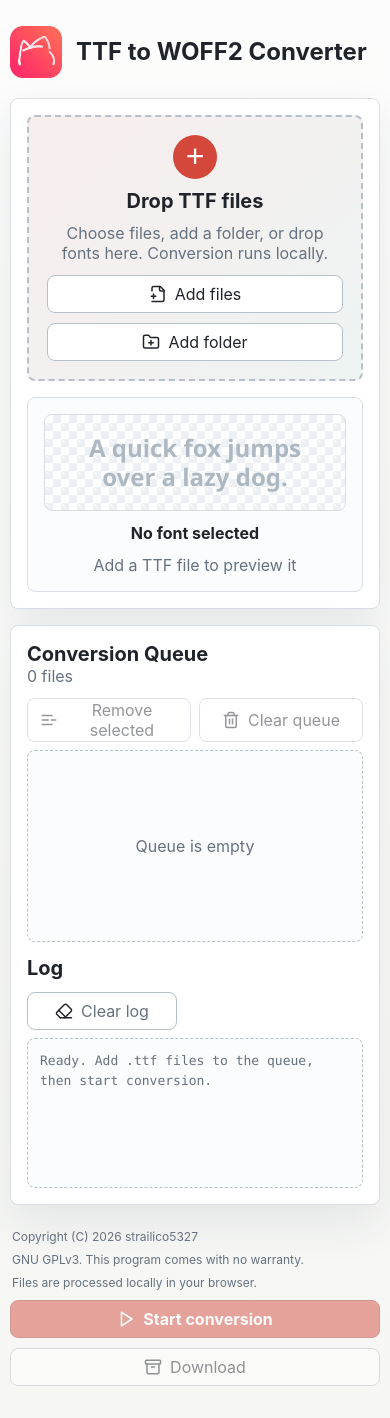
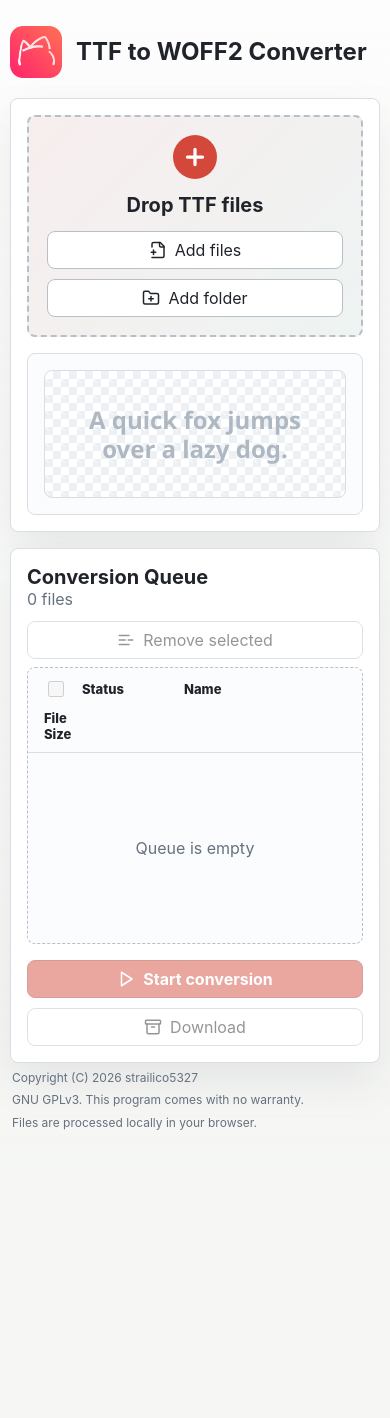
Before and after one commit to strailico5327/ttf2woff2-converter, a website built with Vite: page index.html in a window 390 px wide. After the commit the page ends 1162 px from the top, so only its background shows below. Built offline with nearby package versions, Linux system fonts and the light colour scheme.

Commit message:
style: adjust layout

```diff
--- a/index.html
+++ b/index.html
@@ -25,9 +25,10 @@
             <input id="fileInput" type="file" accept=".ttf,font/ttf" multiple />
             <input id="folderInput" type="file" accept=".ttf,font/ttf" multiple webkitdirectory />
             <div class="drop-copy">
-              <span class="drop-symbol" aria-hidden="true">+</span>
+              <span class="drop-symbol" aria-hidden="true">
+              <i data-lucide="plus"></i>
+            </span>
             <h2 id="dropTitle">Drop TTF files</h2>
-              <p>Choose files, add a folder, or drop fonts here. Conversion runs locally.</p>
             <div class="drop-actions" aria-label="File actions">
                 <button id="addFilesButton" class="secondary-button" type="button">
                   <i data-lucide="file-plus-2"></i>
@@ -43,8 +44,6 @@
 
           <div class="preview-panel" aria-label="Font preview">
             <div class="font-preview is-empty" id="fontPreview" aria-hidden="true">A quick fox jumps over a lazy dog.</div>
-            <strong id="previewTitle">No font selected</strong>
-            <span id="previewMeta">Add a TTF file to preview it</span>
           </div>
         </section>
 
@@ -57,34 +56,13 @@
             <div class="queue-actions">
               <button id="removeSelectedButton" class="secondary-button" type="button">
                 <i data-lucide="list-minus"></i>
-                <span>Remove selected</span>
-              </button>
-              <button id="clearQueueButton" class="secondary-button" type="button">
-                <i data-lucide="trash-2"></i>
-                <span>Clear queue</span>
+                <span id="removeSelectedLabel">Remove selected</span>
               </button>
             </div>
           </div>
           <div class="queue-list" id="queueList" aria-live="polite"></div>
 
-          <section class="log-panel" aria-labelledby="logTitle">
-            <div class="panel-head">
-              <h2 id="logTitle">Log</h2>
-              <button class="secondary-button" id="clearLogButton" type="button">
-                <i data-lucide="eraser"></i>
-                <span>Clear log</span>
-              </button>
-            </div>
-            <pre id="logBox"></pre>
-          </section>
-        </section>
-
           <section class="bottom-bar" aria-label="Conversion controls">
-          <footer class="legal">
-            <span>Copyright (C) 2026 strailico5327</span>
-            <span>GNU GPLv3. This program comes with no warranty.</span>
-            <span>Files are processed locally in your browser.</span>
-          </footer>
             <div class="action-row">
               <button class="primary-button" id="convertButton" type="button" disabled>
                 <i data-lucide="play"></i>
@@ -96,6 +74,13 @@
               </button>
             </div>
           </section>
+        </section>
+
+        <footer class="legal">
+          <span>Copyright (C) 2026 strailico5327</span>
+          <span>GNU GPLv3. This program comes with no warranty.</span>
+          <span>Files are processed locally in your browser.</span>
+        </footer>
       </section>
     </main>
 
--- a/src/main.js
+++ b/src/main.js
@@ -6,8 +6,8 @@ import {
   FolderPlus,
   Info,
   ListMinus,
+  Plus,
   Play,
-  Trash2,
   UploadCloud,
   createIcons,
 } from 'lucide';
@@ -21,8 +21,8 @@ const icons = {
   FolderPlus,
   Info,
   ListMinus,
+  Plus,
   Play,
-  Trash2,
   UploadCloud,
 };
 
@@ -33,6 +33,7 @@ const state = {
   queue: [],
   queueKeys: new Set(),
   selectedKeys: new Set(),
+  highlightedKey: null,
   results: [],
   running: false,
   previewRequestId: 0,
@@ -48,8 +49,6 @@ const elements = {
   aboutDialog: document.querySelector('#aboutDialog'),
   addFilesButton: document.querySelector('#addFilesButton'),
   addFolderButton: document.querySelector('#addFolderButton'),
-  clearLogButton: document.querySelector('#clearLogButton'),
-  clearQueueButton: document.querySelector('#clearQueueButton'),
   convertButton: document.querySelector('#convertButton'),
   downloadAllButton: document.querySelector('#downloadAllButton'),
   downloadLabel: document.querySelector('#downloadLabel'),
@@ -57,17 +56,16 @@ const elements = {
   fileInput: document.querySelector('#fileInput'),
   folderInput: document.querySelector('#folderInput'),
   fontPreview: document.querySelector('#fontPreview'),
-  logBox: document.querySelector('#logBox'),
-  previewMeta: document.querySelector('#previewMeta'),
-  previewTitle: document.querySelector('#previewTitle'),
   queueCount: document.querySelector('#queueCount'),
   queueList: document.querySelector('#queueList'),
   removeSelectedButton: document.querySelector('#removeSelectedButton'),
+  removeSelectedLabel: document.querySelector('#removeSelectedLabel'),
 };
 
 createIcons({ icons });
 log('Ready. Add .ttf files to the queue, then start conversion.');
 render();
+warmCompress();
 
 elements.aboutButton?.addEventListener('click', () => {
   elements.aboutDialog.showModal();
@@ -93,28 +91,18 @@ elements.folderInput.addEventListener('change', () => {
   elements.folderInput.value = '';
 });
 
-elements.clearQueueButton.addEventListener('click', () => {
-  if (state.running) return;
-  const count = state.queue.length;
-  state.queue = [];
-  state.queueKeys.clear();
-  state.selectedKeys.clear();
-  log(`Queue cleared. Removed ${count} file(s).`);
-  render();
-});
-
 elements.removeSelectedButton.addEventListener('click', () => {
-  if (state.running || state.selectedKeys.size === 0) return;
-  const selectedCount = state.selectedKeys.size;
+  const selectedCount = selectedQueueItems().length;
+  if (state.running || selectedCount === 0) return;
   state.queue = state.queue.filter((item) => !state.selectedKeys.has(item.key));
   state.queueKeys = new Set(state.queue.map((item) => item.key));
+  state.results = state.results.filter((result) => !state.selectedKeys.has(result.key));
+  if (!state.queueKeys.has(state.highlightedKey)) {
+    state.highlightedKey = null;
+  }
   state.selectedKeys.clear();
   log(`Removed selected item(s): ${selectedCount}`);
   render();
-});
-
-elements.clearLogButton.addEventListener('click', () => {
-  elements.logBox.textContent = '';
 });
 
 elements.convertButton.addEventListener('click', () => {
@@ -194,6 +182,7 @@ function addFiles(files) {
   }
 
   render();
+  warmCompress();
 }
 
 async function convertQueue() {
@@ -201,13 +190,32 @@ async function convertQueue() {
 
   state.running = true;
   state.results = [];
+  state.queue.forEach((item) => {
+    item.status = 'Queued';
+  });
   render();
 
   let successCount = 0;
   let failedCount = 0;
 
   log(`Starting conversion for ${state.queue.length} queued TTF file(s)...`);
-  const compress = await getCompress();
+  state.queue.forEach((item) => {
+    item.status = 'Preparing';
+  });
+  renderQueue();
+
+  let compress;
+  try {
+    compress = await getCompress();
+  } catch (error) {
+    state.queue.forEach((item) => {
+      item.status = 'Failed';
+    });
+    log(`Failed to load WOFF2 compressor: ${error.message || error}`);
+    state.running = false;
+    render();
+    return;
+  }
 
   for (const item of state.queue) {
     try {
@@ -217,6 +225,7 @@ async function convertQueue() {
       const output = await compress(source);
       const outputName = item.file.name.replace(/\.ttf$/i, '.woff2');
       const result = {
+        key: item.key,
         name: outputName,
         path: item.path.replace(/\.ttf$/i, '.woff2'),
         blob: new Blob([output], { type: 'font/woff2' }),
@@ -243,35 +252,74 @@ async function convertQueue() {
 
 function render() {
   elements.convertButton.disabled = state.running || state.queue.length === 0;
-  elements.downloadAllButton.disabled = state.results.length === 0;
-  elements.clearQueueButton.disabled = state.running || state.queue.length === 0;
-  elements.removeSelectedButton.disabled = state.running || state.selectedKeys.size === 0;
+  const selectedResults = selectedConvertedResults();
+  elements.downloadAllButton.disabled = selectedResults.length === 0;
+  const selectedCount = selectedQueueItems().length;
+  const allSelected = state.queue.length > 0 && selectedCount === state.queue.length;
+  elements.removeSelectedButton.disabled = state.running || selectedCount === 0;
+  elements.removeSelectedLabel.textContent = allSelected ? 'Clear' : 'Remove selected';
   elements.addFilesButton.disabled = state.running;
   elements.addFolderButton.disabled = state.running;
-  elements.downloadLabel.textContent = downloadButtonText();
+  elements.downloadLabel.textContent = downloadButtonText(selectedResults.length);
 
   elements.queueCount.textContent = `${state.queue.length} ${state.queue.length === 1 ? 'file' : 'files'}`;
   renderQueue();
   void updateFontPreview();
 }
 
+function selectedQueueItems() {
+  return state.queue.filter((item) => state.selectedKeys.has(item.key));
+}
+
+function selectedConvertedResults() {
+  return state.results.filter((result) => state.selectedKeys.has(result.key));
+}
+
 function renderQueue() {
+  elements.queueList.innerHTML = '';
+  elements.queueList.append(createQueueHeader());
+
   if (state.queue.length === 0) {
-    elements.queueList.innerHTML = '<div class="empty-state">Queue is empty</div>';
+    const empty = document.createElement('div');
+    empty.className = 'empty-state';
+    empty.textContent = 'Queue is empty';
+    elements.queueList.append(empty);
     return;
   }
 
-  elements.queueList.innerHTML = '';
-
   state.queue.forEach((item) => {
-    const row = document.createElement('label');
+    const row = document.createElement('div');
     row.className = 'queue-row';
+    if (item.key === state.highlightedKey) {
+      row.classList.add('is-highlighted');
+    }
+    row.tabIndex = 0;
+    row.setAttribute('role', 'button');
+    row.setAttribute('aria-selected', String(item.key === state.highlightedKey));
+    row.addEventListener('click', () => {
+      state.highlightedKey = item.key;
+      render();
+    });
+    row.addEventListener('keydown', (event) => {
+      if (event.key === 'Enter' || event.key === ' ') {
+        event.preventDefault();
+        state.highlightedKey = item.key;
+        render();
+      }
+    });
 
     const checkbox = document.createElement('input');
     checkbox.type = 'checkbox';
     checkbox.checked = state.selectedKeys.has(item.key);
     checkbox.disabled = state.running;
-    checkbox.addEventListener('change', () => {
+    checkbox.addEventListener('click', (event) => {
+      event.stopPropagation();
+    });
+    checkbox.addEventListener('keydown', (event) => {
+      event.stopPropagation();
+    });
+    checkbox.addEventListener('change', (event) => {
+      event.stopPropagation();
       if (checkbox.checked) {
         state.selectedKeys.add(item.key);
       } else {
@@ -292,13 +340,47 @@ function renderQueue() {
     size.className = 'file-size';
     size.textContent = formatBytes(item.file.size);
 
-    row.append(checkbox, name, status, size);
+    row.append(checkbox, status, name, size);
     elements.queueList.append(row);
   });
 }
 
+function createQueueHeader() {
+  const selectedCount = selectedQueueItems().length;
+  const allSelected = state.queue.length > 0 && selectedCount === state.queue.length;
+  const header = document.createElement('div');
+  header.className = 'queue-row queue-header';
+
+  const checkbox = document.createElement('input');
+  checkbox.type = 'checkbox';
+  checkbox.checked = allSelected;
+  checkbox.indeterminate = selectedCount > 0 && !allSelected;
+  checkbox.disabled = state.running || state.queue.length === 0;
+  checkbox.setAttribute('aria-label', 'Select all');
+  checkbox.addEventListener('change', () => {
+    if (checkbox.checked) {
+      state.queue.forEach((item) => state.selectedKeys.add(item.key));
+    } else {
+      state.selectedKeys.clear();
+    }
+    render();
+  });
+
+  const status = document.createElement('span');
+  status.textContent = 'Status';
+
+  const name = document.createElement('span');
+  name.textContent = 'Name';
+
+  const size = document.createElement('span');
+  size.textContent = 'File Size';
+
+  header.append(checkbox, status, name, size);
+  return header;
+}
+
 function previewQueueItem() {
-  return state.queue.find((item) => state.selectedKeys.has(item.key)) || state.queue[0] || null;
+  return state.queue.find((item) => item.key === state.highlightedKey) || null;
 }
 
 function disposePreviewFont() {
@@ -315,19 +397,17 @@ function disposePreviewFont() {
   };
 }
 
-function clearFontPreview(title = 'No font selected', meta = 'Add a TTF file to preview it') {
+function clearFontPreview() {
   state.previewRequestId += 1;
   disposePreviewFont();
   elements.fontPreview.classList.add('is-empty');
   elements.fontPreview.style.fontFamily = '';
   elements.fontPreview.textContent = PREVIEW_TEXT;
-  elements.previewTitle.textContent = title;
-  elements.previewMeta.textContent = meta;
 }
 
 async function updateFontPreview() {
   if (!('FontFace' in window)) {
-    clearFontPreview('Preview unavailable', 'This browser does not support FontFace preview.');
+    clearFontPreview();
     return;
   }
 
@@ -338,15 +418,12 @@ async function updateFontPreview() {
   }
 
   if (state.previewFont.key === item.key) {
-    elements.previewMeta.textContent = item.path;
     return;
   }
 
   const requestId = state.previewRequestId + 1;
   state.previewRequestId = requestId;
   elements.fontPreview.classList.add('is-empty');
-  elements.previewTitle.textContent = 'Loading preview';
-  elements.previewMeta.textContent = item.path;
 
   const family = `TTFPreview-${requestId}`;
   const url = URL.createObjectURL(item.file);
@@ -369,8 +446,6 @@ async function updateFontPreview() {
     elements.fontPreview.classList.remove('is-empty');
     elements.fontPreview.style.fontFamily = `"${family}", "Segoe UI", sans-serif`;
     elements.fontPreview.textContent = PREVIEW_TEXT;
-    elements.previewTitle.textContent = 'Font preview';
-    elements.previewMeta.textContent = item.path;
   } catch (error) {
     if (state.previewRequestId !== requestId) {
       URL.revokeObjectURL(url);
@@ -378,20 +453,21 @@ async function updateFontPreview() {
     }
 
     URL.revokeObjectURL(url);
-    clearFontPreview('Preview unavailable', error.message || 'The selected font could not be previewed.');
+    clearFontPreview();
   }
 }
 
 function downloadAllResults() {
-  if (state.results.length === 0) return;
+  const selectedResults = selectedConvertedResults();
+  if (selectedResults.length === 0) return;
 
-  if (state.results.length === 1) {
-    downloadBlob(state.results[0].blob, state.results[0].name);
+  if (selectedResults.length === 1) {
+    downloadBlob(selectedResults[0].blob, selectedResults[0].name);
     return;
   }
 
   const zipEntries = {};
-  const pendingReads = state.results.map(async (result) => {
+  const pendingReads = selectedResults.map(async (result) => {
     zipEntries[result.path] = new Uint8Array(await result.blob.arrayBuffer());
   });
 
@@ -403,18 +479,38 @@ function downloadAllResults() {
   });
 }
 
-function downloadButtonText() {
-  if (state.results.length === 1) return 'Download file';
-  if (state.results.length > 1) return 'Download archive';
+function downloadButtonText(downloadableCount) {
+  if (downloadableCount === 1) return 'Download file';
+  if (downloadableCount > 1) return 'Download archive';
   return 'Download';
 }
 
 async function getCompress() {
   if (!compressLoader) {
-    compressLoader = import('wawoff2/compress').then((module) => module.default);
+    compressLoader = import('wawoff2/compress')
+      .then((module) => module.default)
+      .catch((error) => {
+        compressLoader = undefined;
+        throw error;
+      });
   }
 
   return compressLoader;
+}
+
+function warmCompress() {
+  const preload = () => {
+    void getCompress().catch((error) => {
+      console.warn('WOFF2 compressor preload failed:', error);
+    });
+  };
+
+  if ('requestIdleCallback' in window) {
+    window.requestIdleCallback(preload, { timeout: 1200 });
+    return;
+  }
+
+  window.setTimeout(preload, 400);
 }
 
 function downloadBlob(blob, filename) {
@@ -493,11 +589,10 @@ function formatBytes(bytes) {
 function statusClass(status) {
   if (status === 'Done') return 'is-done';
   if (status === 'Failed') return 'is-failed';
-  if (status === 'Converting') return 'is-running';
+  if (status === 'Converting' || status === 'Preparing') return 'is-running';
   return '';
 }
 
 function log(message) {
-  elements.logBox.textContent += `${message}\n`;
-  elements.logBox.scrollTop = elements.logBox.scrollHeight;
+  console.info(message);
 }
--- a/src/styles.css
+++ b/src/styles.css
@@ -18,6 +18,7 @@
   --checker-base: #ffffff;
   --empty-preview: #aeb8c2;
   --row-bg: #ffffff;
+  --row-active: #fff5f3;
   --done-bg: #e9f7ef;
   --failed-bg: #fff0ee;
   --shadow: 0 18px 45px rgba(30, 41, 59, 0.09);
@@ -45,6 +46,7 @@
     --checker-base: #151a1f;
     --empty-preview: #697582;
     --row-bg: #1b2026;
+    --row-active: #2a1f21;
     --done-bg: #173225;
     --failed-bg: #3a2324;
     --shadow: 0 18px 45px rgba(0, 0, 0, 0.34);
@@ -211,7 +213,7 @@ h2 {
 .drop-copy {
   display: grid;
   justify-items: center;
-  gap: 10px;
+  gap: 14px;
   max-width: 500px;
   padding: 18px;
 }
@@ -222,7 +224,7 @@ h2 {
   justify-content: center;
   gap: 10px;
   width: min(360px, 100%);
-  margin-top: 2px;
+  margin-top: 0;
 }
 
 .drop-actions button {
@@ -234,34 +236,32 @@ h2 {
 .drop-copy p,
 .preview-panel span,
 .queue-head p,
-.panel-head span,
 .file-size,
 .empty-state,
-.legal,
-#logBox {
+.legal {
   color: var(--muted);
 }
 
 .drop-symbol {
-  display: inline-flex;
-  align-items: center;
-  justify-content: center;
+  display: grid;
+  place-items: center;
   width: 44px;
   height: 44px;
   border-radius: 50%;
   background: var(--accent);
   color: #fff;
-  font-family: Arial, sans-serif;
-  font-size: 32px;
-  line-height: 1;
-  padding-bottom: 2px;
+}
+
+.drop-symbol svg {
+  width: 26px;
+  height: 26px;
+  stroke-width: 3;
 }
 
 .preview-panel {
   display: grid;
-  align-content: center;
-  justify-items: center;
-  gap: 12px;
+  align-content: stretch;
+  justify-items: stretch;
   min-height: 214px;
   min-width: 0;
   padding: 16px;
@@ -274,7 +274,8 @@ h2 {
 .font-preview {
   display: grid;
   width: 100%;
-  min-height: 124px;
+  height: 100%;
+  min-height: 180px;
   place-items: center;
   padding: 18px;
   border: 1px solid var(--line);
@@ -307,12 +308,9 @@ h2 {
 }
 
 .bottom-bar {
-  grid-column: 1 / -1;
-  display: grid;
-  grid-template-columns: minmax(0, 1fr) minmax(360px, 420px);
-  align-items: start;
-  gap: 24px;
-  margin-top: 8px;
+  display: flex;
+  justify-content: flex-end;
+  margin-top: 16px;
   padding: 0;
   border: 0;
   background: transparent;
@@ -354,8 +352,7 @@ h2 {
   padding: 16px;
 }
 
-.queue-head,
-.panel-head {
+.queue-head {
   display: flex;
   min-height: 34px;
   align-items: center;
@@ -364,12 +361,17 @@ h2 {
   margin-bottom: 8px;
 }
 
+.queue-row input[type="checkbox"] {
+  width: 16px;
+  height: 16px;
+  accent-color: var(--accent);
+}
+
 .queue-actions {
   display: flex;
   flex-wrap: wrap;
   justify-content: flex-end;
   gap: 8px;
-  margin-left: auto;
 }
 
 .queue-actions button {
@@ -377,13 +379,7 @@ h2 {
   padding-inline: 12px;
 }
 
-.panel-head button {
-  min-width: 150px;
-  padding-inline: 12px;
-}
-
-.queue-list,
-#logBox {
+.queue-list {
   width: 100%;
   border: 1px dashed var(--line-strong);
   border-radius: 8px;
@@ -401,31 +397,52 @@ h2 {
 
 .queue-row {
   display: grid;
-  grid-template-columns: auto minmax(0, 1fr) minmax(160px, 0.36fr) auto;
+  grid-template-columns: 28px minmax(112px, 0.2fr) minmax(0, 1fr) 110px;
   align-items: center;
-  gap: 10px;
-  min-height: 42px;
-  padding: 8px 10px;
+  gap: 18px;
+  min-height: 52px;
+  padding: 10px 16px;
   border-bottom: 1px solid var(--line);
   background: var(--row-bg);
+  cursor: pointer;
+  outline: none;
 }
 
 .queue-row:last-child {
   border-bottom: 0;
 }
 
-.queue-row:hover {
+.queue-row:hover,
+.queue-row:focus-visible {
   background: var(--button-hover);
 }
 
+.queue-row.is-highlighted {
+  box-shadow: inset 3px 0 0 var(--accent);
+  background: var(--row-active);
+}
+
+.queue-header {
+  min-height: 48px;
+  background: var(--panel-soft);
+  color: var(--text);
+  cursor: default;
+  font-size: 13px;
+  font-weight: 800;
+}
+
+.queue-header:hover {
+  background: var(--panel-soft);
+}
+
 .queue-status {
-  justify-self: center;
-  min-width: 120px;
-  padding: 4px 10px;
-  border: 1px solid var(--line);
+  justify-self: start;
+  min-width: 92px;
+  padding: 4px 12px;
+  border: 1px solid rgba(211, 72, 58, 0.32);
   border-radius: 999px;
-  color: var(--muted);
-  background: var(--panel);
+  color: var(--accent-dark);
+  background: var(--accent-soft);
   font-size: 13px;
   font-weight: 700;
   text-align: center;
@@ -458,6 +475,7 @@ h2 {
 }
 
 .file-size {
+  justify-self: start;
   font-family: "Cascadia Mono", Consolas, monospace;
   font-size: 12px;
 }
@@ -470,22 +488,6 @@ h2 {
   text-align: center;
 }
 
-#logBox {
-  min-height: 150px;
-  max-height: 260px;
-  margin: 0;
-  overflow: auto;
-  padding: 12px;
-  font-family: "Cascadia Mono", Consolas, monospace;
-  font-size: 13px;
-  line-height: 1.55;
-  white-space: pre-wrap;
-}
-
-.log-panel {
-  margin-top: 14px;
-}
-
 .icon-button {
   width: 38px;
   min-width: 38px;
@@ -493,13 +495,17 @@ h2 {
 }
 
 .legal {
+  grid-column: 1 / -1;
   display: flex;
   flex-wrap: wrap;
   gap: 8px 18px;
-  min-height: 38px;
-  align-content: center;
+  min-height: 0;
+  align-content: flex-start;
+  align-items: flex-start;
+  margin-top: -8px;
   padding: 0 2px;
   font-size: 12px;
+  line-height: 1.2;
 }
 
 dialog {
@@ -527,7 +533,6 @@ dialog::backdrop {
     grid-template-columns: 1fr;
   }
 
-  .bottom-bar,
   .queue-panel {
     grid-column: auto;
     grid-row: auto;
@@ -542,8 +547,7 @@ dialog::backdrop {
   }
 
   .topbar,
-  .queue-head,
-  .panel-head {
+  .queue-head {
     align-items: flex-start;
     flex-direction: column;
   }
@@ -581,17 +585,17 @@ dialog::backdrop {
 
   .font-preview {
     width: 100%;
-    min-height: 96px;
+    min-height: 128px;
     font-size: 24px;
   }
 
   .queue-row {
-    grid-template-columns: auto minmax(0, 1fr) auto;
+    grid-template-columns: 28px minmax(92px, auto) minmax(0, 1fr);
+    gap: 10px;
   }
 
-  .queue-status {
-    grid-column: 2 / -1;
-    justify-self: start;
+  .queue-header {
+    grid-template-columns: 28px minmax(92px, auto) minmax(0, 1fr);
   }
 
   .queue-row .file-size {
```
Lines whose indentation alone changed are shown as unchanged.
